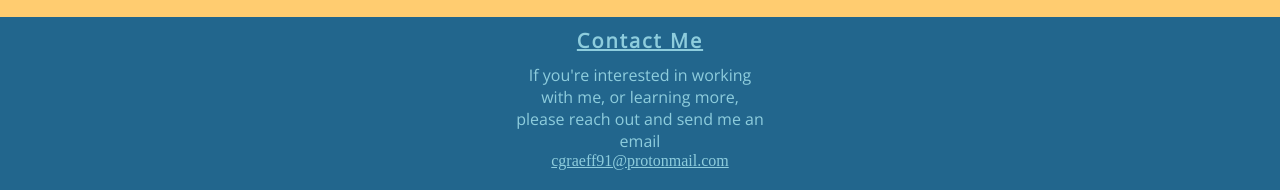
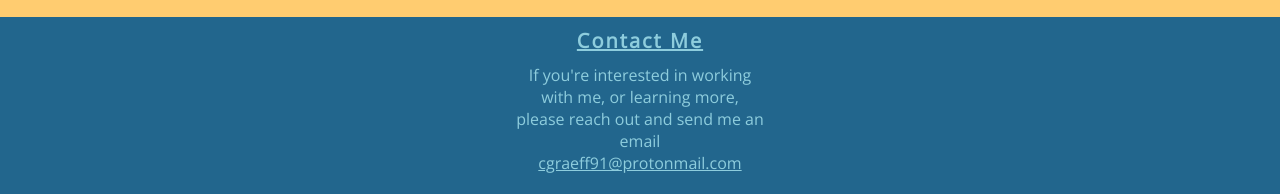
Before and after one commit to cgraeff02/personal-site, a plain HTML site: page index.html in a window 1280 px wide. Shown: the part 1578-1772 px from the top of the page. Drawn offline with nearby package versions, Linux system fonts and the light colour scheme.

Commit message:
Add files via upload

```diff
--- a/style.css
+++ b/style.css
@@ -141,6 +141,9 @@ p{
 
 .mailer{
   color: #8ecddd;
+  font-family: 'Open Sans', sans-serif;
+  font-size: 16px;
+  font-weight: 100;
 }
 
 @media (max-width: 700px){
```
